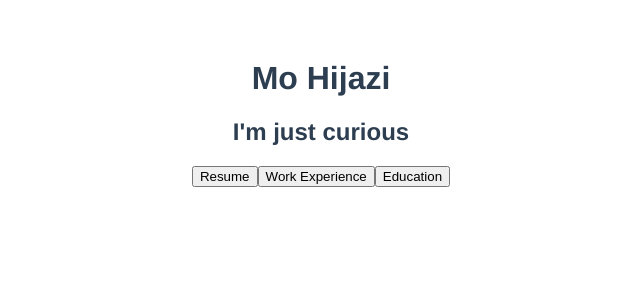
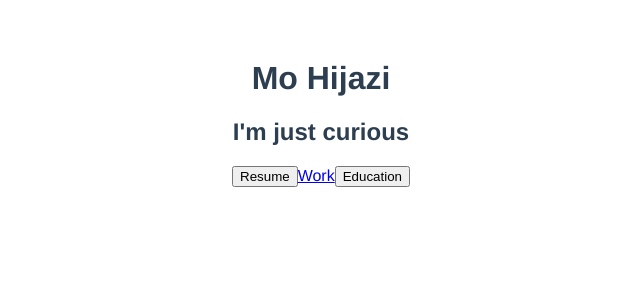
Before and after one commit to lucasamagno/mohijazi, a Vue app: page / in a window 1280 px wide. Shown: the top 300 px of the page, without its empty margins (319-959 px from the left). Built offline with nearby package versions, Linux system fonts and the light colour scheme.

Commit message:
new deploy

```diff
--- a/src/App.vue
+++ b/src/App.vue
@@ -1,15 +1,12 @@
 <template>
-  <Home/>
+  <div id="app">
+    <router-view />
+  </div>
 </template>
 
 <script>
-import Home from './components/Home.vue'
-
 export default {
   name: 'App',
-  components: {
-    Home
-  }
 }
 </script>
 
--- a/src/components/Home.vue
+++ b/src/components/Home.vue
@@ -7,6 +7,6 @@ console.log("HEY YOU FOUND ME :)")
 <h2>I'm just curious</h2>
 
 <button>Resume</button>
-<button>Work Experience</button>
+<router-link to="/work">Work</router-link>
 <button>Education</button>
 </template>
--- a/src/main.js
+++ b/src/main.js
@@ -1,4 +1,7 @@
-import { createApp } from 'vue'
-import App from './App.vue'
+import { createApp } from 'vue';
+import App from './App.vue';
+import router from './router/router';
 
-createApp(App).mount('#app')
+createApp(App)
+  .use(router) // Use the router instance
+  .mount('#app');
--- a/src/router/router.js
+++ b/src/router/router.js
@@ -1,10 +1,8 @@
-import Vue from 'vue';
-import Router from 'vue-router';
-import Home from './components/Home.vue';
-import Work from './components/Work.vue';
+import { createRouter, createWebHistory } from 'vue-router';
+import Home from '../components/Home.vue';
+import Work from '../components/Work.vue';
 
-Vue.use(Router);
-
+// Define your routes as before
 const routes = [
   {
     path: '/',
@@ -12,14 +10,14 @@ const routes = [
     component: Home,
   },
   {
-    path: '/about',
-    name: 'work',
+    path: '/work',
+    name: 'Work',
     component: Work,
   },
 ];
 
-const router = new Router({
-  mode: 'history',
+const router = createRouter({
+  history: createWebHistory(process.env.BASE_URL),
   routes,
 });
 
```
Also changed, not shown: 9 other files (tests, documents, lock files or other folders).
